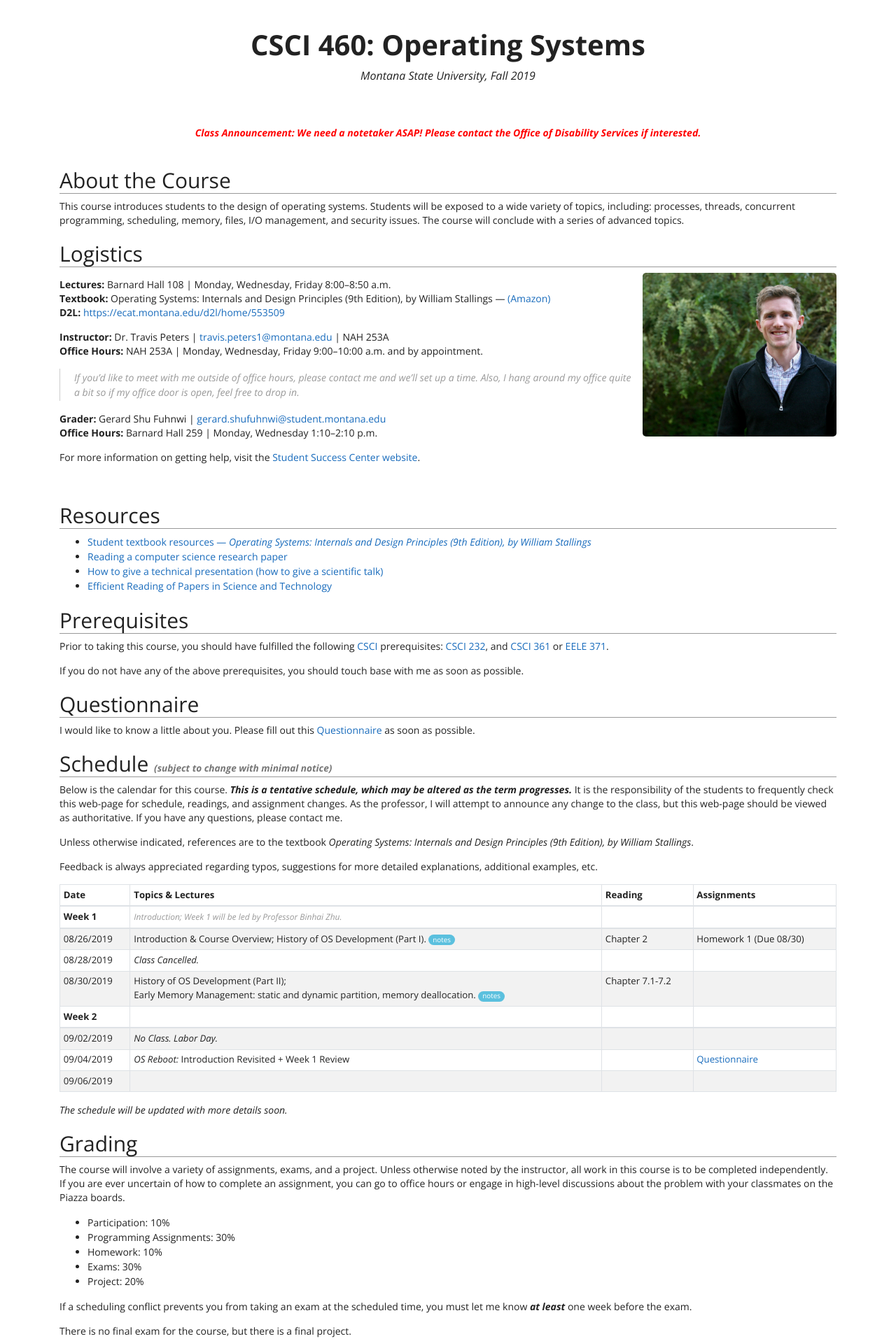
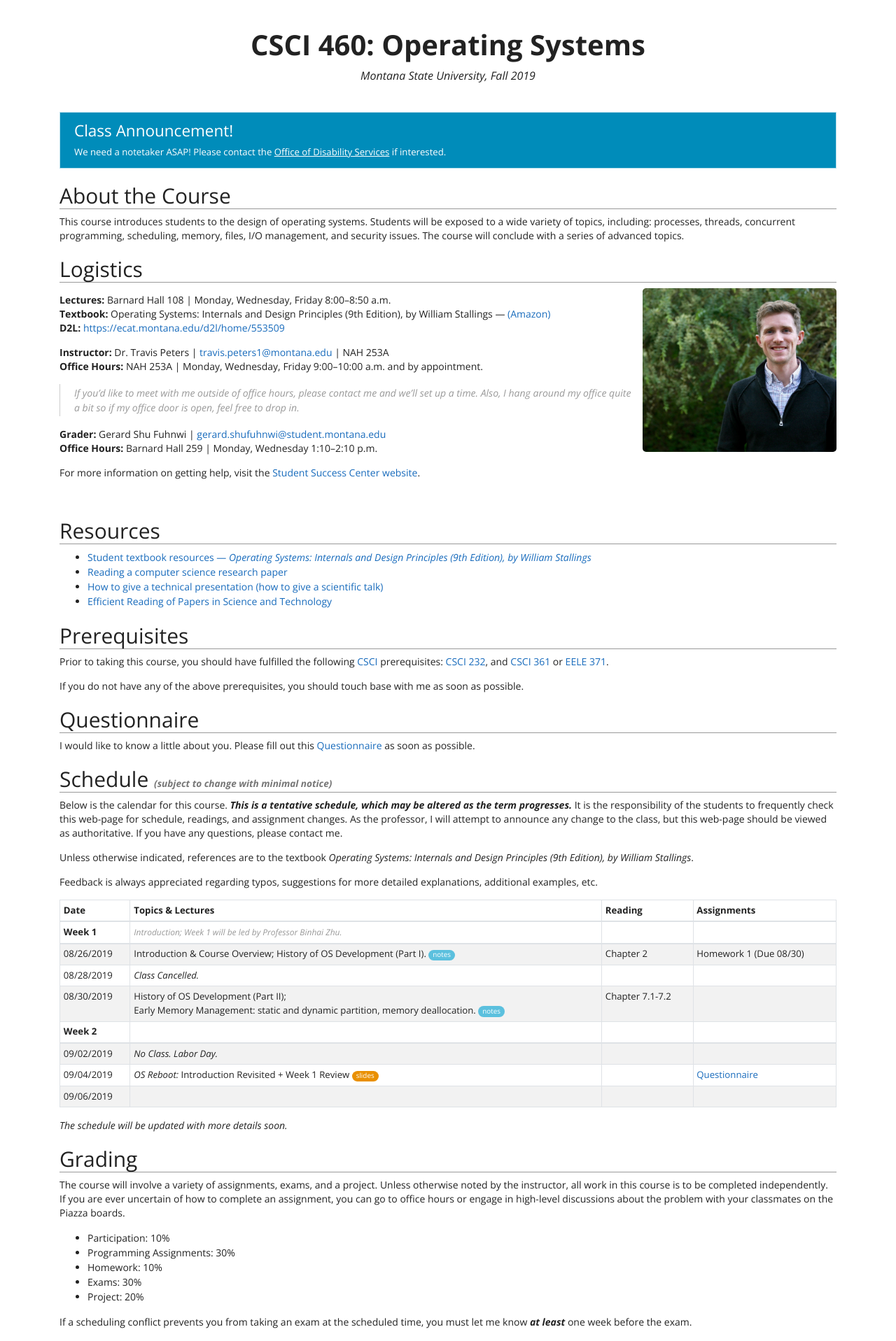
Before and after one commit to traviswpeters/cs460-2019-fall, a Jekyll site: the page built from index.md, in a window 1280 px wide. Shown: the top 1917 px of the page at 70% size. Built offline with Jekyll 4.4.1, drawn with Linux system fonts in a browser that asks for light colours; nearby versions of some CDN libraries; some of the changed text lies outside the part shown.

Commit message:
add slides from today; a little styling

```diff
--- a/_data/settings.yml
+++ b/_data/settings.yml
@@ -1,4 +1,5 @@
 # Website Settings
+# site.data.settings.XXXXXXXXX
 title: Operating Systems
 titleshort: OS
 titlenum: CSCI 460
@@ -15,3 +16,6 @@ office: NAH 253A
 email: travis.peters1@montana.edu
 d2l: https://ecat.montana.edu/d2l/home/553509
 questionnaire: "[Questionnaire](https://forms.gle/Krmco3bNsbPRjSca7)"
+
+slides: "notes"
+notes: "notes"
--- a/_includes/footer.html
+++ b/_includes/footer.html
@@ -12,6 +12,4 @@ var p = m.length-8;
 document.writeln("<footer>" + m.substring(p, 0) + "</footer>");
 </script>
 
-<!-- <footer class="copyright">&#169; 2019 Travis Peters. All rights reserved.</footer> -->
-
 </div>
--- a/_layouts/default.html
+++ b/_layouts/default.html
@@ -25,6 +25,14 @@
     <script src="https://code.jquery.com/jquery-3.3.1.slim.min.js" integrity="sha384-q8i/X+965DzO0rT7abK41JStQIAqVgRVzpbzo5smXKp4YfRvH+8abtTE1Pi6jizo" crossorigin="anonymous"></script>
     <script src="https://cdnjs.cloudflare.com/ajax/libs/popper.js/1.14.7/umd/popper.min.js" integrity="sha384-UO2eT0CpHqdSJQ6hJty5KVphtPhzWj9WO1clHTMGa3JDZwrnQq4sF86dIHNDz0W1" crossorigin="anonymous"></script>
     <script src="https://stackpath.bootstrapcdn.com/bootstrap/4.3.1/js/bootstrap.min.js" integrity="sha384-JjSmVgyd0p3pXB1rRibZUAYoIIy6OrQ6VrjIEaFf/nJGzIxFDsf4x0xIM+B07jRM" crossorigin="anonymous"></script>
+    <script>
+    $(document).ready(function() {
+        // class hacking: add bootstrap/bootswatch class labels to my custom classes (notes, slides, etc.)
+        $('.notes').addClass('badge badge-pill badge-info');
+        $('.slides').addClass('badge badge-pill badge-warning');
+        $('.announcement').addClass('alert alert-primary').prepend('<h4 class="alert-heading">Class Announcement!</h4>');
+    });
+    </script>
 </body>
 
 </html>
--- a/assets/css/style.css
+++ b/assets/css/style.css
@@ -89,13 +89,6 @@ blockquote p {
     font-weight: 100;
     color: #999;
 }
-.announcement {
-    font-style: italic;
-    font-weight: 600;
-    color: red;
-    text-align: center;
-    padding: 20px 0px;
-}
 
 /* FOOTER */
 
--- a/index.md
+++ b/index.md
@@ -2,7 +2,8 @@
 layout: default
 ---
 
-<p class="announcement">Class Announcement: We need a notetaker ASAP! Please contact the Office of Disability Services if interested.</p>
+<div class="announcement">We need a notetaker ASAP! Please contact the <a href="http://www.montana.edu/disabilityservices/" class="alert-link">Office of Disability Services</a> if interested.</div>
+
 
 ## About the Course
 
@@ -147,13 +148,13 @@ Project Presentations
 | Date          | Topics & Lectures                                                                                                                                                                      | Reading                        | Assignments                                  |
 | **Week 1**    | <span class="smallnote">Introduction; Week 1 will be led by Professor Binhai Zhu.</span>
 | ------------- | -------------------------------------------------------------------------------------------------------------------------------------------------------------------------------------- | ------------------------------ |--------------------------------------------- |
-| 08/26/2019    | Introduction & Course Overview; History of OS Development (Part I). [notes](notes/cs460-bhz-1.pdf){:.badge .badge-pill .badge-info}                                                    | Chapter 2                      | Homework 1 (Due 08/30)                       |
+| 08/26/2019    | Introduction & Course Overview; History of OS Development (Part I). [notes]({{site.data.settings.notes}}/cs460-bhz-1.pdf){:.notes}                                                     | Chapter 2                      | Homework 1 (Due 08/30)                       |
 | 08/28/2019    | *Class Cancelled.*                                                                                                                                                                     |                                |                                              |
-| 08/30/2019    | History of OS Development (Part II); <br/>Early Memory Management: static and dynamic partition, memory deallocation. [notes](notes/cs460-bhz-2.pdf){:.badge .badge-pill .badge-info}  | Chapter 7.1-7.2                |                                              |
+| 08/30/2019    | History of OS Development (Part II); <br/>Early Memory Management: static and dynamic partition, memory deallocation. [notes]({{site.data.settings.notes}}/cs460-bhz-2.pdf){:.notes}   | Chapter 7.1-7.2                |                                              |
 | **Week 2**    | <span class="smallnote"></span>
 | ------------- | -------------------------------------------------------------------------------------------------------------------------------------------------------------------------------------- | ------------------------------ |--------------------------------------------- |
 | 09/02/2019    | *No Class. Labor Day.*                                                                                                                                                                 |                                |                                              |
-| 09/04/2019    | *OS Reboot:* Introduction Revisited + Week 1 Review                                                                                                                                    |                                | {{site.data.settings.questionnaire}}         |
+| 09/04/2019    | *OS Reboot:* Introduction Revisited + Week 1 Review [slides]({{site.data.settings.slides}}/cs460-01.pdf){:.slides}                                                                     |                                | {{site.data.settings.questionnaire}}         |
 | 09/06/2019    |                                                                                                                                                                                        |                                |                                              |
 {% comment %}
 | **Week 3**    | <span class="smallnote"></span>
```
Also changed, not shown: other parts of _includes/footer.html (+1 -1 lines), 1 other file.
